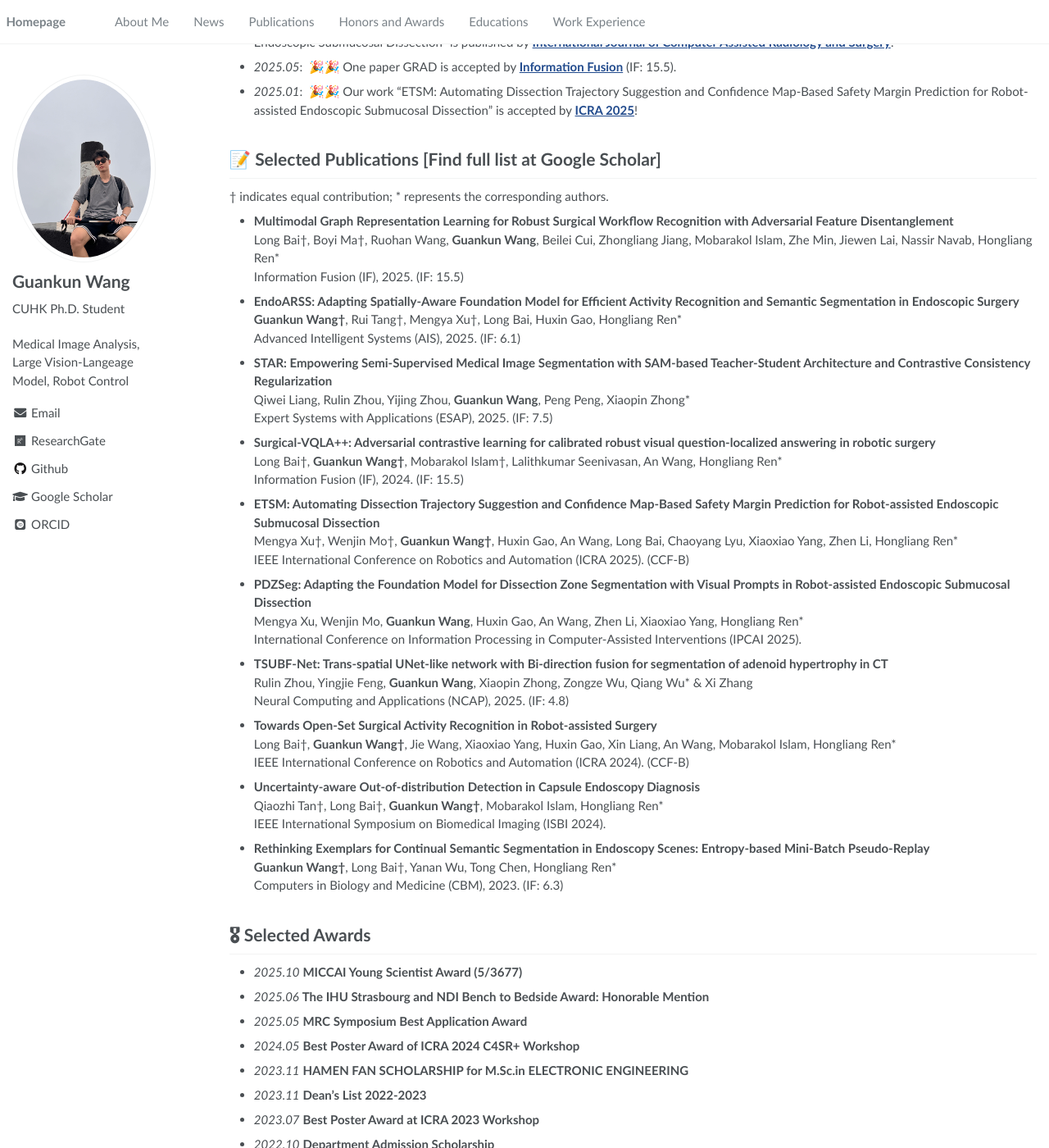
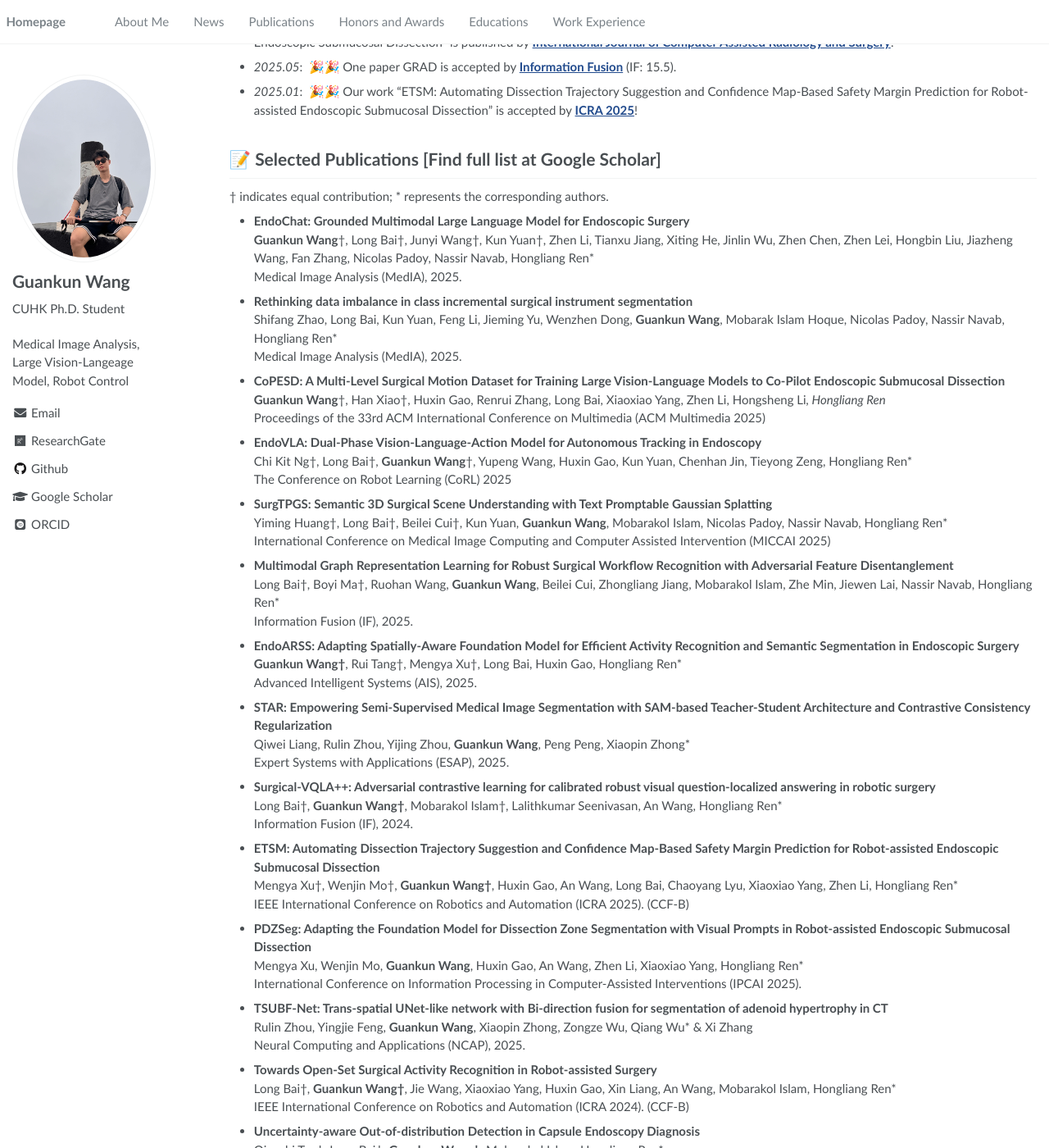
Before and after one commit to gkwang-cuhk/gkwang-cuhk.github.io, a Jekyll site: the page built from _pages/about.md, in a window 1280 px wide and 1400 px high, scrolled down 479 px. Shown: the whole window at 82% size. Built offline with Jekyll 4.4.1, drawn with Linux system fonts in a browser that asks for light colours; some web fonts are replaced; some of the changed text lies outside the part shown.

Commit message:
Update about.md

```diff
--- a/_pages/about.md
+++ b/_pages/about.md
@@ -25,7 +25,7 @@ My research interests include computer vision and its applications in medical im
 
 # 🔥 News
 - *2025.08*: &nbsp;🎉🎉 One paper [**EndoChat**](https://arxiv.org/pdf/2501.11347) is accepted by [**Medical Image Analysis**](https://www.sciencedirect.com/journal/medical-image-analysis) (IF: 11.8).
-- *2025.08*: &nbsp;🎉🎉 One paper [**CoPESD**](https://arxiv.org/pdf/2410.07540?) is accepted by [**ACM MM Dataset Track 2025**](https://acmmm2025.org/).
+- *2025.08*: &nbsp;🎉🎉 One paper [**CoPESD**](https://arxiv.org/pdf/2410.07540?) is accepted by [**ACM Multimedia 2025**](https://acmmm2025.org/).
 - *2025.08*: &nbsp;🎉🎉 One paper [**EndoVLA**](https://arxiv.org/pdf/2505.15206) is accepted by [**CoRL 2025**](https://www.corl.org/).
 - *2025.07*: &nbsp;🎉🎉 One paper [**SurgCSS**](https://discovery.ucl.ac.uk/id/eprint/10212110/1/Hoque_Rethinking%20data%20imbalance%20in%20class%20incremental%20surgical%20instrument%20segmentation.pdf) is accepted by [**Medical Image Analysis**](https://www.sciencedirect.com/journal/medical-image-analysis) (IF: 11.8).
 - *2025.07*: &nbsp;🎉🎉 One paper [**Geo-RepNet**](https://arxiv.org/abs/2507.09294) is accepted by [**ICIA 2025**](https://www.icia2025.org/index.html).
@@ -40,23 +40,42 @@ My research interests include computer vision and its applications in medical im
 
 <span class='anchor' id='publications'></span>
 # 📝 Selected Publications [Find full list at Google Scholar]
+† indicates equal contribution; * represents the corresponding authors.
+- **EndoChat: Grounded Multimodal Large Language Model for Endoscopic Surgery**<br>
+  **Guankun Wang**†, Long Bai†, Junyi Wang†, Kun Yuan†, Zhen Li, Tianxu Jiang, Xiting He, Jinlin Wu, Zhen Chen, Zhen Lei, Hongbin Liu, Jiazheng Wang, Fan Zhang, Nicolas Padoy, Nassir Navab, Hongliang Ren*<br>
+  Medical Image Analysis (MedIA), 2025.
 
-† indicates equal contribution; * represents the corresponding authors.
+- **Rethinking data imbalance in class incremental surgical instrument segmentation**<br>
+  Shifang Zhao, Long Bai, Kun Yuan, Feng Li, Jieming Yu, Wenzhen Dong, **Guankun Wang**, Mobarak Islam Hoque, Nicolas Padoy, Nassir Navab, Hongliang Ren*<br>
+  Medical Image Analysis (MedIA), 2025.
+
+- **CoPESD: A Multi-Level Surgical Motion Dataset for Training Large Vision-Language Models to Co-Pilot Endoscopic Submucosal Dissection**<br>
+  **Guankun Wang**†, Han Xiao†, Huxin Gao, Renrui Zhang, Long Bai, Xiaoxiao Yang, Zhen Li, Hongsheng Li*, Hongliang Ren*<br>
+  Proceedings of the 33rd ACM International Conference on Multimedia (ACM Multimedia 2025)
+
+- **EndoVLA: Dual-Phase Vision-Language-Action Model for Autonomous Tracking in Endoscopy**<br>
+  Chi Kit Ng†, Long Bai†, **Guankun Wang**†, Yupeng Wang, Huxin Gao, Kun Yuan, Chenhan Jin, Tieyong Zeng, Hongliang Ren*<br>
+  The Conference on Robot Learning (CoRL) 2025
+
+- **SurgTPGS: Semantic 3D Surgical Scene Understanding with Text Promptable Gaussian Splatting**<br>
+  Yiming Huang†, Long Bai†, Beilei Cui†, Kun Yuan, **Guankun Wang**, Mobarakol Islam, Nicolas Padoy, Nassir Navab, Hongliang Ren*<br>
+  International Conference on Medical Image Computing and Computer Assisted Intervention (MICCAI 2025)
+
 - **Multimodal Graph Representation Learning for Robust Surgical Workflow Recognition with Adversarial Feature Disentanglement**<br>
   Long Bai†, Boyi Ma†, Ruohan Wang, **Guankun Wang**, Beilei Cui, Zhongliang Jiang, Mobarakol Islam, Zhe Min, 	Jiewen Lai, Nassir Navab, Hongliang Ren*<br>
-  Information Fusion (IF), 2025. (IF: 15.5)
+  Information Fusion (IF), 2025.
 
 - **EndoARSS: Adapting Spatially-Aware Foundation Model for Efficient Activity Recognition and Semantic Segmentation in Endoscopic Surgery**<br>
   **Guankun Wang†**, Rui Tang†, Mengya Xu†, Long Bai, Huxin Gao, Hongliang Ren*<br>
-   Advanced Intelligent Systems (AIS), 2025. (IF: 6.1)
+   Advanced Intelligent Systems (AIS), 2025.
 
 - **STAR: Empowering Semi-Supervised Medical Image Segmentation with SAM-based Teacher-Student Architecture and Contrastive Consistency Regularization**<br>
   Qiwei Liang, Rulin Zhou, Yijing Zhou, **Guankun Wang**, Peng Peng, Xiaopin Zhong*<br>
-   Expert Systems with Applications (ESAP), 2025. (IF: 7.5)
+   Expert Systems with Applications (ESAP), 2025.
 
 - **Surgical-VQLA++: Adversarial contrastive learning for calibrated robust visual question-localized answering in robotic surgery**<br>
   Long Bai†, **Guankun Wang†**, Mobarakol Islam†, Lalithkumar Seenivasan, An Wang, Hongliang Ren*<br>
-  Information Fusion (IF), 2024. (IF: 15.5)
+  Information Fusion (IF), 2024.
 
 - **ETSM: Automating Dissection Trajectory Suggestion and Confidence Map-Based Safety Margin Prediction for Robot-assisted Endoscopic Submucosal Dissection**<br>
   Mengya Xu†, Wenjin Mo†, **Guankun Wang†**, Huxin Gao, An Wang, Long Bai, Chaoyang Lyu, Xiaoxiao Yang, Zhen Li, Hongliang Ren*<br>
@@ -68,7 +87,7 @@ My research interests include computer vision and its applications in medical im
 
 - **TSUBF-Net: Trans-spatial UNet-like network with Bi-direction fusion for segmentation of adenoid hypertrophy in CT**<br>
   Rulin Zhou, Yingjie Feng, **Guankun Wang**, Xiaopin Zhong, Zongze Wu, Qiang Wu* & Xi Zhang <br>
-  Neural Computing and Applications (NCAP), 2025. (IF: 4.8)
+  Neural Computing and Applications (NCAP), 2025.
 
 - **Towards Open-Set Surgical Activity Recognition in Robot-assisted Surgery**<br>
   Long Bai†, **Guankun Wang†**, Jie Wang, Xiaoxiao Yang, Huxin Gao, Xin Liang, An Wang, Mobarakol Islam, 	Hongliang Ren*<br>
@@ -80,11 +99,13 @@ My research interests include computer vision and its applications in medical im
 
 - **Rethinking Exemplars for Continual Semantic Segmentation in Endoscopy Scenes: Entropy-based Mini-Batch Pseudo-Replay**<br>
   **Guankun Wang†**, Long Bai†, Yanan Wu, Tong Chen, Hongliang Ren*<br>
-  Computers in Biology and Medicine (CBM), 2023.  (IF: 6.3)
+  Computers in Biology and Medicine (CBM), 2023.
 
 
 <span class='anchor' id='awards'></span>
 # 🎖 Selected Awards
+- *2025.10* **First Place Award at ACM MM 2025 Workshop**
+- *2025.10* **Best Poster Award at IROS 2025 Workshop**
 - *2025.10* **MICCAI Young Scientist Award (5/3677)**
 - *2025.06* **The IHU Strasbourg and NDI Bench to Bedside Award: Honorable Mention**
 - *2025.05* **MRC Symposium Best Application Award**
@@ -109,6 +130,6 @@ My research interests include computer vision and its applications in medical im
 <span class='anchor' id='work'></span>
 # 💬 Professional Services
 - Regular Journal and Conference Reviewer:
-  Scientific Reports, IJCARS, International Journal of Machine Learning and Cybernetics, Image and Vision Computing, ICRA, MICCAI, ISBI, IPCAI
+  Information Fusion, Scientific Reports, IJCARS, International Journal of Machine Learning and Cybernetics, Image and Vision Computing, ICRA, MICCAI, ISBI, IPCAI
 - Conference Session Chair:
-  ICBIR 2025, ICIA 2025
+  ACM MM 2025, ICBIR 2025, ICIA 2025
```
